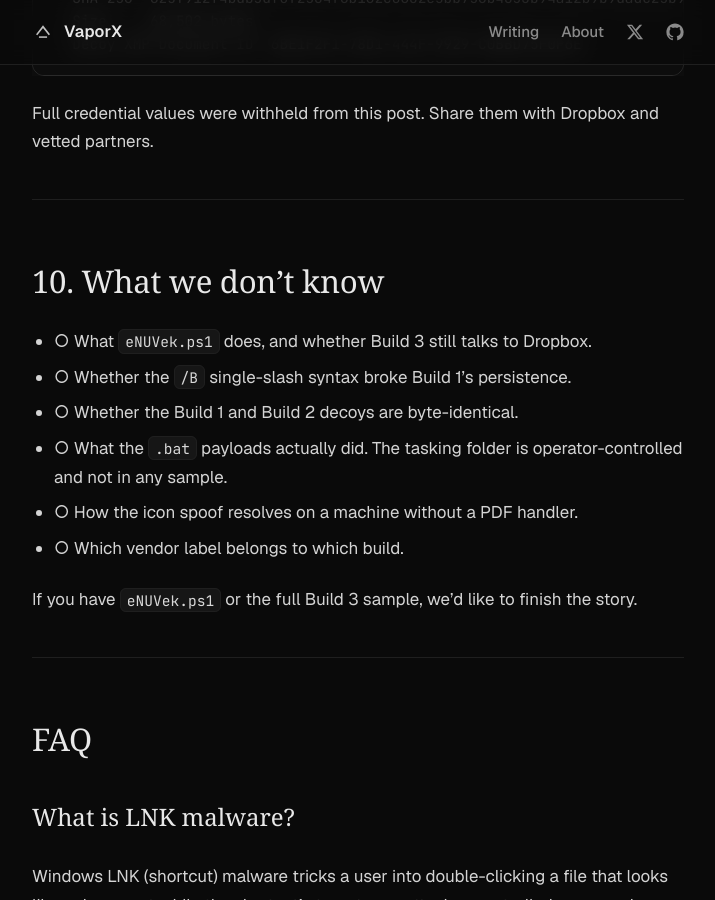
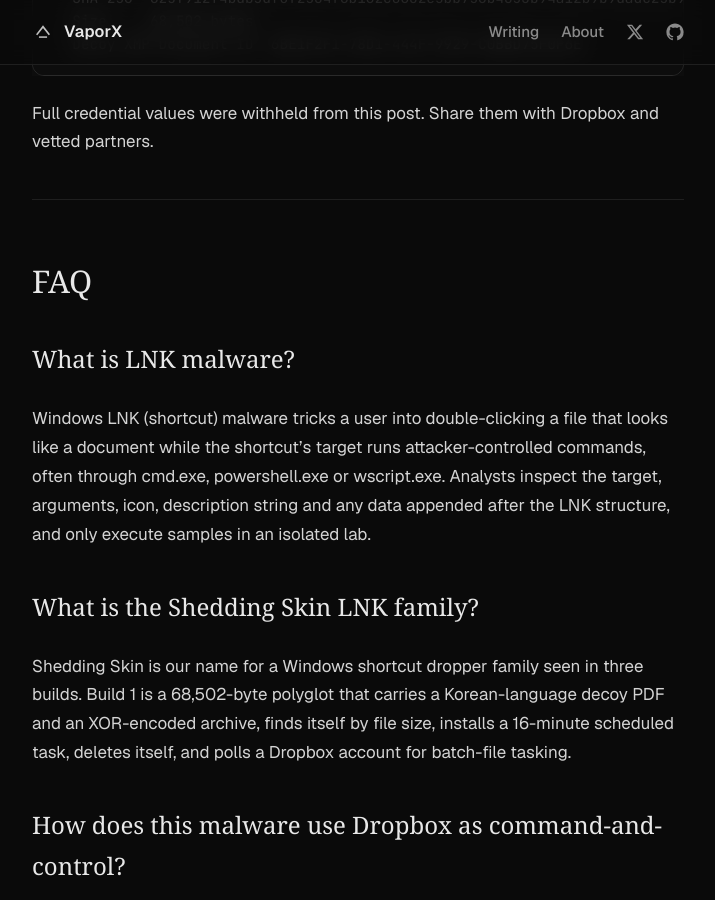
Before and after one commit to Yashkenia/Yashkenia.github.io, a Jekyll site: the page built from _posts/2026-10-12-shedding-skin-lnk-malware-analysis.md, in a window 1280 px wide and 900 px high, scrolled down 28197 px. Shown: the whole window, without its empty margins (282-997 px from the left). Built offline with Jekyll 4.4.1, drawn with Linux system fonts in a browser that asks for light colours; some web fonts are replaced; some of the changed text lies outside the part shown.

Commit message:
Remove 'What we don't know' section from Shedding Skin post
Co-Authored-By: Claude Sonnet 5.5 <noreply@anthropic.com>
Claude-Session: https://claude.ai/code/session_01SQGHMCTF1s2WgTdZhwSTsc

```diff
--- a/_posts/2026-10-12-shedding-skin-lnk-malware-analysis.md
+++ b/_posts/2026-10-12-shedding-skin-lnk-malware-analysis.md
@@ -737,19 +737,6 @@ Full credential values were withheld from this post. Share them with Dropbox and
 
 ---
 
-## 10. What we don't know
-
-- ○ What `eNUVek.ps1` does, and whether Build 3 still talks to Dropbox.
-- ○ Whether the `/B` single-slash syntax broke Build 1's persistence.
-- ○ Whether the Build 1 and Build 2 decoys are byte-identical.
-- ○ What the `.bat` payloads actually did. The tasking folder is operator-controlled and not in any sample.
-- ○ How the icon spoof resolves on a machine without a PDF handler.
-- ○ Which vendor label belongs to which build.
-
-If you have `eNUVek.ps1` or the full Build 3 sample, we'd like to finish the story.
-
----
-
 ## FAQ
 
 ### What is LNK malware?
```
